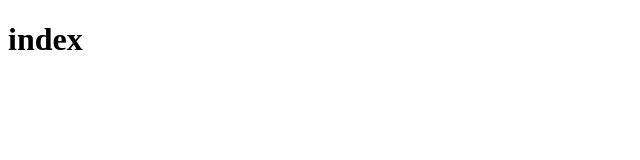
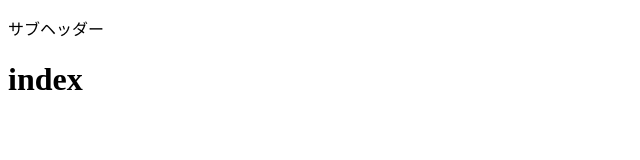
Before and after one commit to wellheader/test-repos, a plain HTML site: page index.html in a window 1280 px wide. Shown: the whole page, without its empty margins (0-640 px from the left). Drawn offline with Linux system fonts and the light colour scheme.

Commit message:
サブヘッダー追加

```diff
--- a/index.html
+++ b/index.html
@@ -5,6 +5,7 @@
 <title>index</title>
 </head>
 <body>
+<p>サブヘッダー</p>
 <h1>index</h1>
 </body>
 </html>
```
